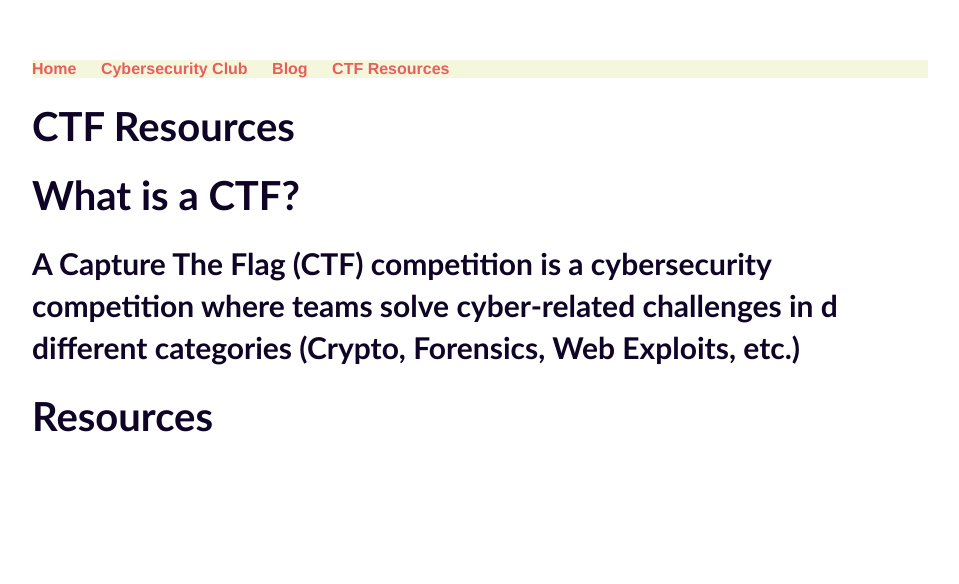
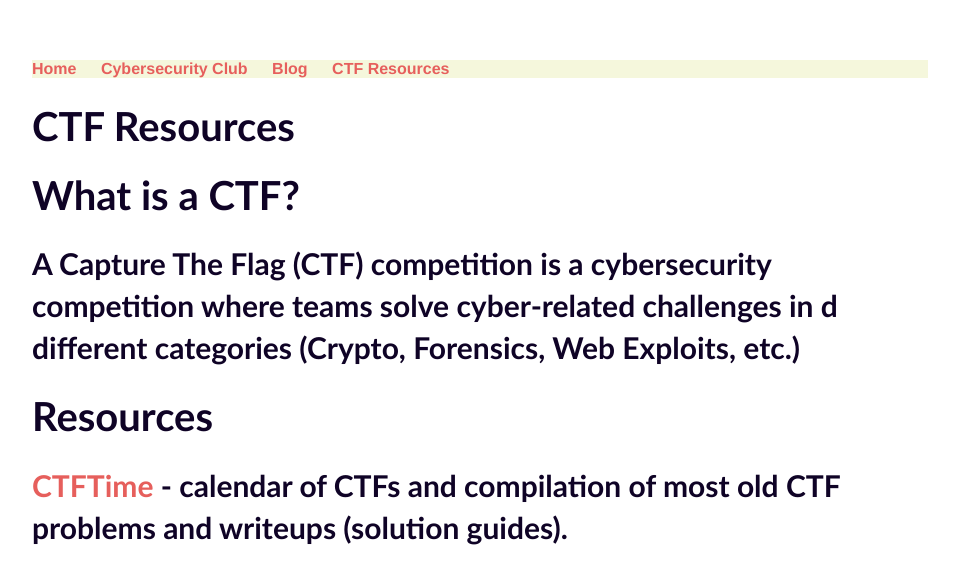
Before and after one commit to shricubed/shricubed.github.io, a Jekyll site: the page built from ctf/index.html, in a window 1280 px wide. Shown: the top 584 px of the page, without its empty margins (160-1119 px from the left). Built offline with Jekyll 4.4.1, drawn with Linux system fonts in a browser that asks for light colours; some of the changed lines change nothing that is shown.

Commit message:
Update index.html

```diff
--- a/ctf/index.html
+++ b/ctf/index.html
@@ -15,7 +15,7 @@ title: CTF Resources
 
 	<h1>Resources</h1>
 	<div class="blurb">
-		<h2><a href="https://www.ctftime.org>CTFTime</a> - calendar of CTFs and compilation of most old CTF problems
+		<h2><a href="https://www.ctftime.org">CTFTime</a> - calendar of CTFs and compilation of most old CTF problems
 			and writeups (solution guides).</h2>
 
       	</div><!-- /.blurb -->
```
